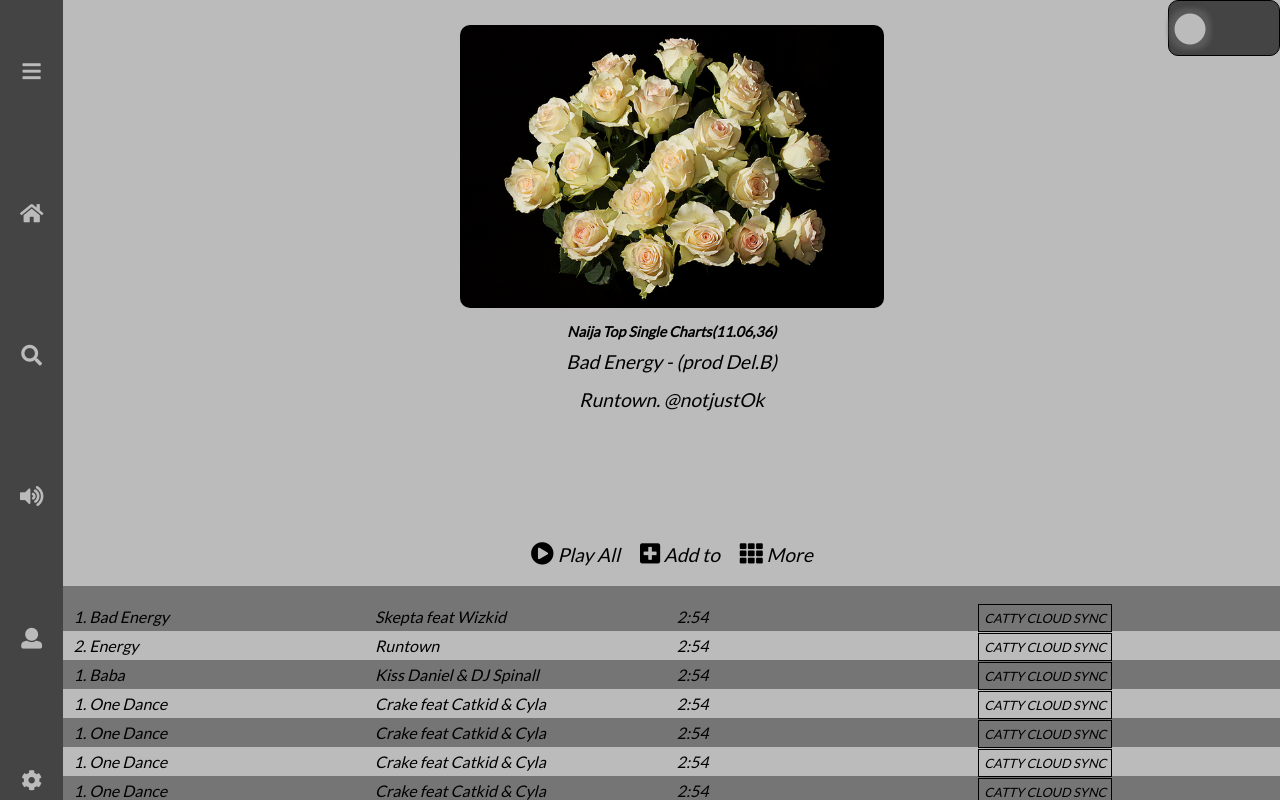
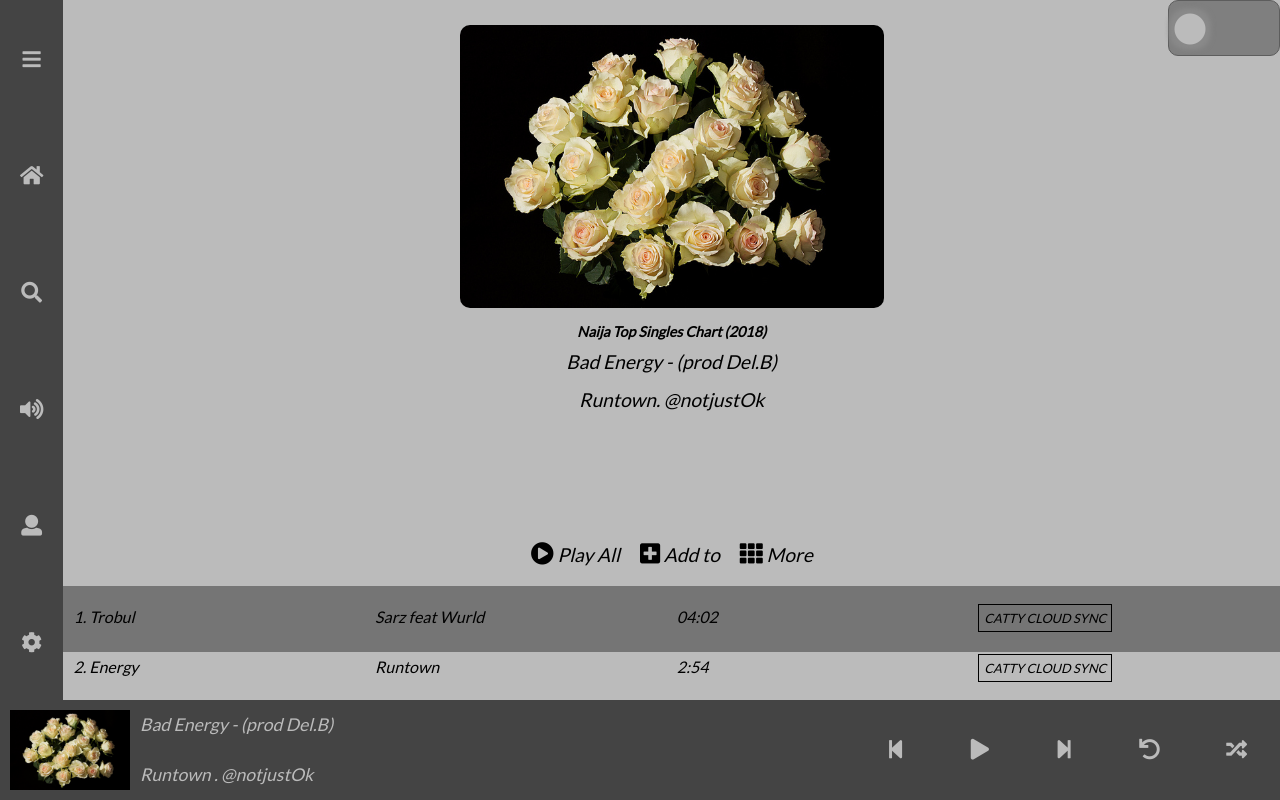
Before and after one commit to horppe/Flexbox-Music-App-Layout, a plain HTML site: page index.html in a window 1280 px wide. Drawn offline with Linux system fonts and the light colour scheme.

Commit message:
Added Scroll to List and Now Playing

```diff
--- a/index.html
+++ b/index.html
@@ -28,7 +28,7 @@
           <img class="music-image" src="./images/flowers.jpg" alt="Bouquet of Flowers">
 
           <div class="music-info">
-            <h1>Naija Top Single Charts(11.06,36)</h1>
+            <h1>Naija Top Singles Chart (2018)</h1>
             <p>Bad Energy - (prod Del.B)</p>
             <p>Runtown. @notjustOk</p>
             <div class="content-music-controls">
@@ -51,52 +51,28 @@
         <div class="music-list">
           <ul>
             <li>
-                <span class="music-title">1. Bad Energy</span>
-                <span class="music-artists">Skepta feat Wizkid</span>
-                <span class="music-duration">2:54</span>
-                <p><span class="catty-cloud">CATTY CLOUD SYNC</span><p>
+              <span >1. Trobul</span>
+              <span>Sarz feat Wurld</span>
+              <span >04:02</span>
+              <p><span class="catty-cloud">CATTY CLOUD SYNC</span></p>
             </li>
             <li>
-                <span class="music-title">2. Energy</span>
-                <span class="music-artists">Runtown</span>
-                <span class="music-duration">2:54</span>
+                <span >2. Energy</span>
+                <span >Runtown</span>
+                <span>2:54</span>
                 <p><span class="catty-cloud">CATTY CLOUD SYNC</span></p>
             </li>
             <li>
-                <span class="music-title">1. Baba</span>
-                <span class="music-artists">Kiss Daniel & DJ Spinall </span>
-                <span class="music-duration">2:54</span>
+                <span>3. Baba</span>
+                <span >Kiss Daniel & DJ Spinall </span>
+                <span >2:54</span>
                 <p><span class="catty-cloud">CATTY CLOUD SYNC</span></p>
             </li>
             <li>
-                <span class="music-title">1. One Dance</span>
-                <span class="music-artists">Crake feat Catkid & Cyla</span>
-                <span class="music-duration">2:54</span>
-                <p><span class="catty-cloud">CATTY CLOUD SYNC</span></p>
-            </li>
-            <li>
-                <span class="music-title">1. One Dance</span>
-                <span class="music-artists">Crake feat Catkid & Cyla</span>
-                <span class="music-duration">2:54</span>
-                <p><span class="catty-cloud">CATTY CLOUD SYNC</span></p>
-            </li>
-            <li>
-                <span class="music-title">1. One Dance</span>
-                <span class="music-artists">Crake feat Catkid & Cyla</span>
-                <span class="music-duration">2:54</span>
-                <p><span class="catty-cloud">CATTY CLOUD SYNC</span></p>
-            </li>
-            <li>
-                <span class="music-title">1. One Dance</span>
-                <span class="music-artists">Crake feat Catkid & Cyla</span>
-                <span class="music-duration">2:54</span>
-                <p><span class="catty-cloud">CATTY CLOUD SYNC</span></p>
-            </li>
-            <li>
-                <span class="music-title">1. One Dance</span>
-                <span class="music-artists">Crake feat Catkid & Cyla</span>
-                <span class="music-duration">2:54</span>
-                <p><span class="catty-cloud">CATTY CLOUD SYNC</span></p>
+              <span >4. Bad Energy</span>
+              <span>Skepta feat Wizkid</span>
+              <span >2:54</span>
+              <p><span class="catty-cloud">CATTY CLOUD SYNC</span><p>
             </li>
           </ul>
         </div>
--- a/scripts/index.js
+++ b/scripts/index.js
@@ -1,2 +1,30 @@
 // Require in Header Handler
 document.writeln(`<script src=./scripts/themeIndex.js></script>`);
+
+function addListItems(){
+  const listElement = document.querySelector("section.content div.music-list ul");
+  for (var i = 5; i < 50; i++) {
+    listElement.innerHTML += `<li>
+        <span >${i}. Dummy Music Item</span>
+        <span> Dummy Artist Feat. XCode </span>
+        <span >03:50</span>
+        <p><span class="catty-cloud">CATTY CLOUD SYNC</span></p>
+    </li>`;
+  }
+}
+
+function addPlayingListener(){
+  const listItems = document.querySelectorAll("div.music-list ul li");
+  const nowPlaying = document.querySelectorAll("div.details div.now-playing p");
+  const musicInfoSection = document.querySelectorAll("div.music-info p");
+  for (const item of listItems) {
+    item.addEventListener('click', function(event){
+      nowPlaying[0].innerText = musicInfoSection[0].innerText = this.children[0].innerText;
+      nowPlaying[1].innerText = musicInfoSection[1].innerText = this.children[1].innerText;
+    })
+  }
+}
+
+window.addEventListener('load', addPlayingListener);
+
+addListItems();
--- a/styles/index.css
+++ b/styles/index.css
@@ -1,3 +1,18 @@
+div.music-list{
+  overflow: auto;
+}
+
+
+div.music-list ul{
+  min-height: min-content;
+  min-height: -webkit-min-content;
+  min-height: -moz-min-content;
+  display: flex;
+  flex-direction: column;
+}
+
+
+
 html{
   zoom: 65%;
 
@@ -38,11 +53,20 @@ div.switchBox{
   border: 1px solid #000;
   background: #444;
   padding: 2px 5px;
+  opacity: .5;
+
+}
+div.switchBox{
+  transition: .5s opacity ease-out;
+}
+div.switchBox:hover{
+  opacity: 1;
 }
 
 div.switchBox:hover i.fa, div.switchBox:active i.fa{
   text-shadow: 5px 5px 35px white, -5px -5px 35px white,
    -5px 5px 35px white, 5px -5px 35px white;
+   color: white;
 }
 
 .on .fa{
@@ -113,7 +137,7 @@ aside p{
 }
 
 aside i{
-  transition-property: color, background-color, border-radius;
+  transition-property: color, background-color, border-radius, transform;
   transition-duration: .5s, .5s, .3s;
   color: inherit;
 }
@@ -125,7 +149,7 @@ aside p:hover, aside p:active {
 
 aside p:hover i, aside p:active i{
   color: var(---hover-color);
-  transform: scale(1.3);
+  transform: scale(1.6);
 }
 
 section.content {
@@ -253,12 +277,12 @@ div.music-list li p{
  }
 
  footer div.details{
-   flex: 2 1 auto;
+   flex: 2 1 0;
    display: flex;
  }
 
  footer div.controls{
-   flex: 1 1 auto;
+   flex: 1 1 0;
    display: flex;
    justify-content: space-around;
    align-items: center;
@@ -306,6 +330,8 @@ div.music-list li p{
    html{
      zoom: 100%;
    }
+
+
 
    div.music-content{
      flex: 0 0 320px;
@@ -360,6 +386,15 @@ div.music-list li p{
 }
 
  @media screen and (max-device-width: 500px), screen and (max-width: 500px) {
+   div.switchBox {
+     width: 60px;
+     height: 30px;
+   }
+   div.switchBox i.fa{
+     font-size: 1.1rem;
+     top: 10%;
+   }
+
    div.music-content{
      flex: 0 0 280px;
    }
@@ -415,11 +450,11 @@ div.music-list li p{
    }
 
    footer div.details{
-     flex: 1 1 auto;
+     flex: 1 1 0;
    }
 
    footer div.controls{
-     flex: 4 1 auto;
+     flex: 4 1 0;
    }
 
    footer div.controls i{
@@ -460,11 +495,11 @@ div.music-list li p{
  @media screen and (max-device-width: 600px), screen and (max-width: 600px){
 
    footer div.details{
-     flex: 1 1 auto;
+     flex: 1 1 0;
    }
 
    footer div.controls{
-     flex: 4 1 auto;
+     flex: 1 1 0;
    }
 
    div.controls i{
```
